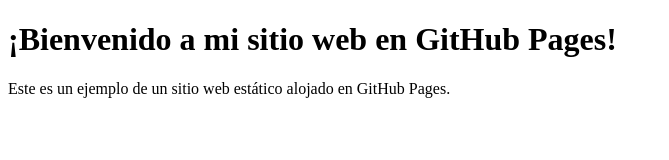
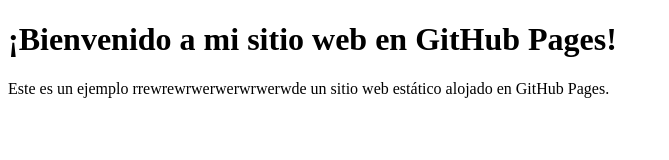
Before and after one commit to GerardC13/Portfolio-Gerard, a plain HTML site: page index.html in a window 1280 px wide. Shown: the whole page, without its empty margins (0-669 px from the left). Drawn offline with Linux system fonts and the light colour scheme.

Commit message:
Update index.html

```diff
--- a/index.html
+++ b/index.html
@@ -7,6 +7,6 @@
 </head>
 <body>
     <h1>¡Bienvenido a mi sitio web en GitHub Pages!</h1>
-    <p>Este es un ejemplo de un sitio web estático alojado en GitHub Pages.</p>
+    <p>Este es un ejemplo rrewrewrwerwerwrwerwde un sitio web estático alojado en GitHub Pages.</p>
 </body>
 </html>
```
